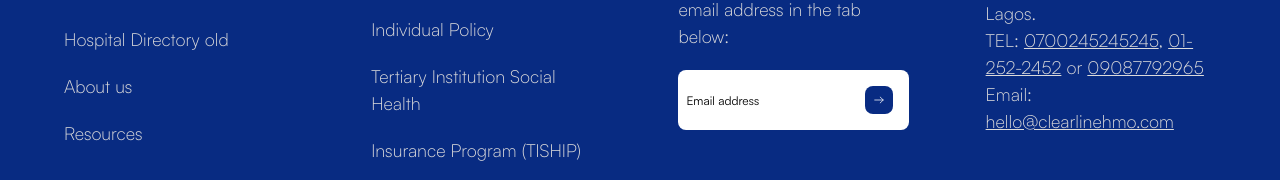
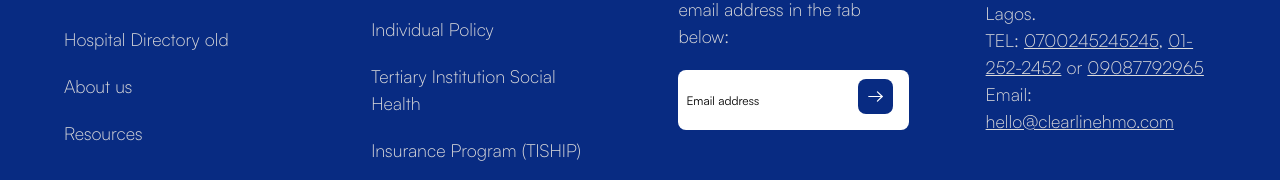
Before and after one commit to virtualflux/clearline-website-black-friday, a Next.js app: page /about in a window 1280 px wide. Shown: the part 4209-4389 px from the top of the page. Built offline with nearby package versions, Linux system fonts and the light colour scheme; no server answers.

Commit message:
newsletter form

```diff
--- a/src/components/home/BottomSection.js
+++ b/src/components/home/BottomSection.js
@@ -1,3 +1,5 @@
+"use client";
+
 import Image from "next/image";
 import {
   tripleGreenArrowLeft,
@@ -10,8 +12,47 @@
   PhonesImage,
   PlayStoreLogo,
 } from "../../../public/assets/images";
+import emailjs from "@emailjs/browser";
+import { useRef, useState } from "react";
+import ButtonLoader from "@/shared/ButtonLoader";
+import { toast } from "react-toastify";
 
 export default function BottomSection() {
+  const [isLoading, setIsLoading] = useState(false);
+  const [email, setEmail] = useState("");
+
+  const form = useRef();
+
+  const sendEmail = async (e) => {
+    e.preventDefault();
+    setIsLoading(true);
+
+    try {
+      await emailjs
+        .sendForm(
+          "contact_service",
+          "contact_form",
+          form.current,
+          "OTdU-O6vdb3nS4UFz"
+        )
+        .then(
+          ({ status }) => {
+            if (status === 200) {
+              toast.success("Thank you for subscribing to our newsletter!");
+              setEmail("");
+            }
+          },
+          (error) => {
+            toast.error(`Oh no, ${error.text}!`);
+          }
+        );
+    } catch (error) {
+      console.log(error);
+    }
+
+    setIsLoading(false);
+  };
+
   return (
     <div>
       <div className="bg-catalineBlue h-[350px] max-[1000px]:h-fit px-16 max-lg:px-12 max-md:px-8 mb-12 min-[900px]:mt-[300px] mt-12">
@@ -78,19 +119,32 @@
                 Directly in your Inbox
               </p>
               <div>
-                <form>
+                <form ref={form} onSubmit={sendEmail}>
                   <div className="relative w-full">
                     <input
-                      type="text"
+                      type="email"
                       name="email"
                       placeholder="Email address"
                       className="w-full rounded-lg text-[14px] h-[60px] focus:outline-none text-black placeholder:text-xs placeholder:text-black pl-2 pr-12"
+                      value={email}
+                      onChange={(e) => setEmail(e.target.value)}
+                      required
                     />
-                    <div className="absolute right-4 bottom-3 bg-catalineBlue flex justify-center items-center rounded-lg p-2">
-                      <p className="text-[16px] max-md:text-[12px]">
-                        Subscribe
-                      </p>
-                    </div>
+                    <button>
+                      {true ? (
+                        <div className="absolute right-4 bottom-3 bg-catalineBlue flex justify-center items-center rounded-lg p-2">
+                          <div className="w-[75px] max-md:w-[50px] h-[20px] flex justify-center items-center">
+                            <ButtonLoader />
+                          </div>
+                        </div>
+                      ) : (
+                        <div className="absolute right-4 bottom-3 bg-catalineBlue flex justify-center items-center rounded-lg p-2">
+                          <p className="text-[16px] max-md:text-[12px]">
+                            Subscribe
+                          </p>
+                        </div>
+                      )}
+                    </button>
                   </div>
                 </form>
               </div>
--- a/src/layout/Footer.js
+++ b/src/layout/Footer.js
@@ -1,9 +1,50 @@
+"use client";
+
 import Image from "next/image";
 import Link from "next/link";
 import { ArrowRight } from "../../public/assets/svgs";
 import { ClearlineWhiteLogo } from "../../public/assets/images";
+import emailjs from "@emailjs/browser";
+import { useRef, useState } from "react";
+import ButtonLoader from "@/shared/ButtonLoader";
+import { toast } from "react-toastify";
 
 export default function Footer() {
+  const [isLoading, setIsLoading] = useState(false);
+  const [email, setEmail] = useState("");
+
+  const form = useRef();
+
+  const sendEmail = async (e) => {
+    e.preventDefault();
+    setIsLoading(true);
+
+    try {
+      await emailjs
+        .sendForm(
+          "contact_service",
+          "contact_form",
+          form.current,
+          "OTdU-O6vdb3nS4UFz"
+        )
+        .then(
+          ({ status }) => {
+            if (status === 200) {
+              toast.success("Thank you for subscribing to our newsletter!");
+              setEmail("");
+            }
+          },
+          (error) => {
+            toast.error(`Oh no, ${error.text}!`);
+          }
+        );
+    } catch (error) {
+      console.log(error);
+    }
+
+    setIsLoading(false);
+  };
+
   return (
     <div className="text-white bg-catalineBlue px-16 max-lg:px-12 max-md:px-8 pt-12 mt-12 pb-12">
       <div className="flex justify-between flex-wrap gap-8">
@@ -70,17 +111,28 @@
             To receive update via our newsletter, kindly input your email
             address in the tab below:
           </p>
-          <div className="relative">
+          <form ref={form} onSubmit={sendEmail} className="relative">
             <input
-              type="text"
+              type="email"
               name="email"
               placeholder="Email address"
               className="w-full rounded-lg text-[14px] h-[60px] focus:outline-none text-black placeholder:text-xs placeholder:text-black pl-2 pr-12"
+              value={email}
+              onChange={(e) => setEmail(e.target.value)}
+              required
             />
-            <div className="absolute right-4 bottom-4 bg-catalineBlue w-[28px] h-[28px] flex justify-center items-center rounded-lg p-2">
-              <Image src={ArrowRight} alt="email address" />
-            </div>
-          </div>
+            <button>
+              <div className="absolute right-4 bottom-4 bg-catalineBlue w-[35px] h-[35px] flex justify-center items-center rounded-lg p-2">
+                <div className="flex justify-center items-center">
+                  {isLoading ? (
+                    <ButtonLoader />
+                  ) : (
+                    <Image src={ArrowRight} alt="email address" />
+                  )}
+                </div>
+              </div>
+            </button>
+          </form>
         </div>
         <div className="w-1/5 max-lg:w-fit flex flex-col gap-5">
           <p className="text-[24px] max-md:text-[16px] font-bold">Contact us</p>
```
